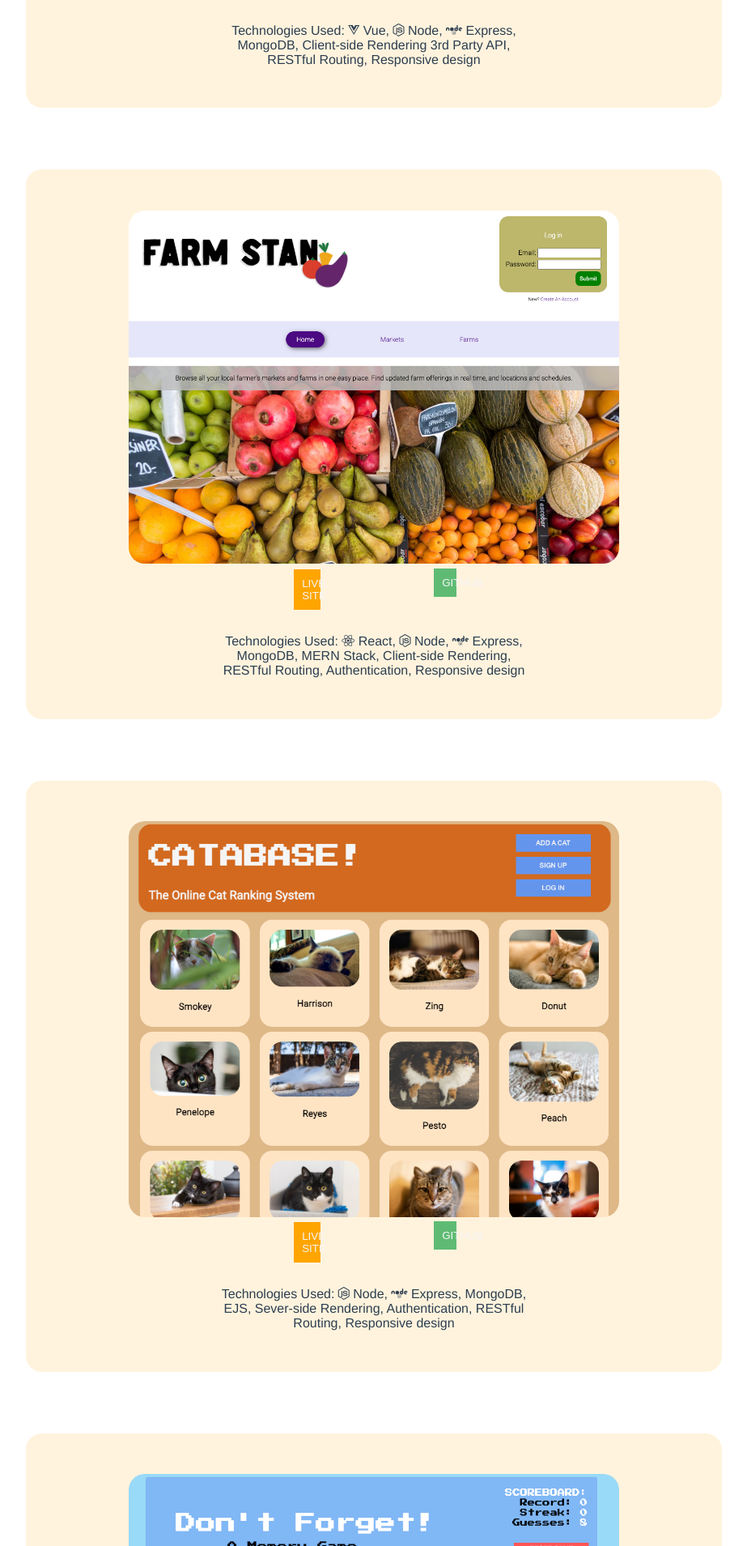
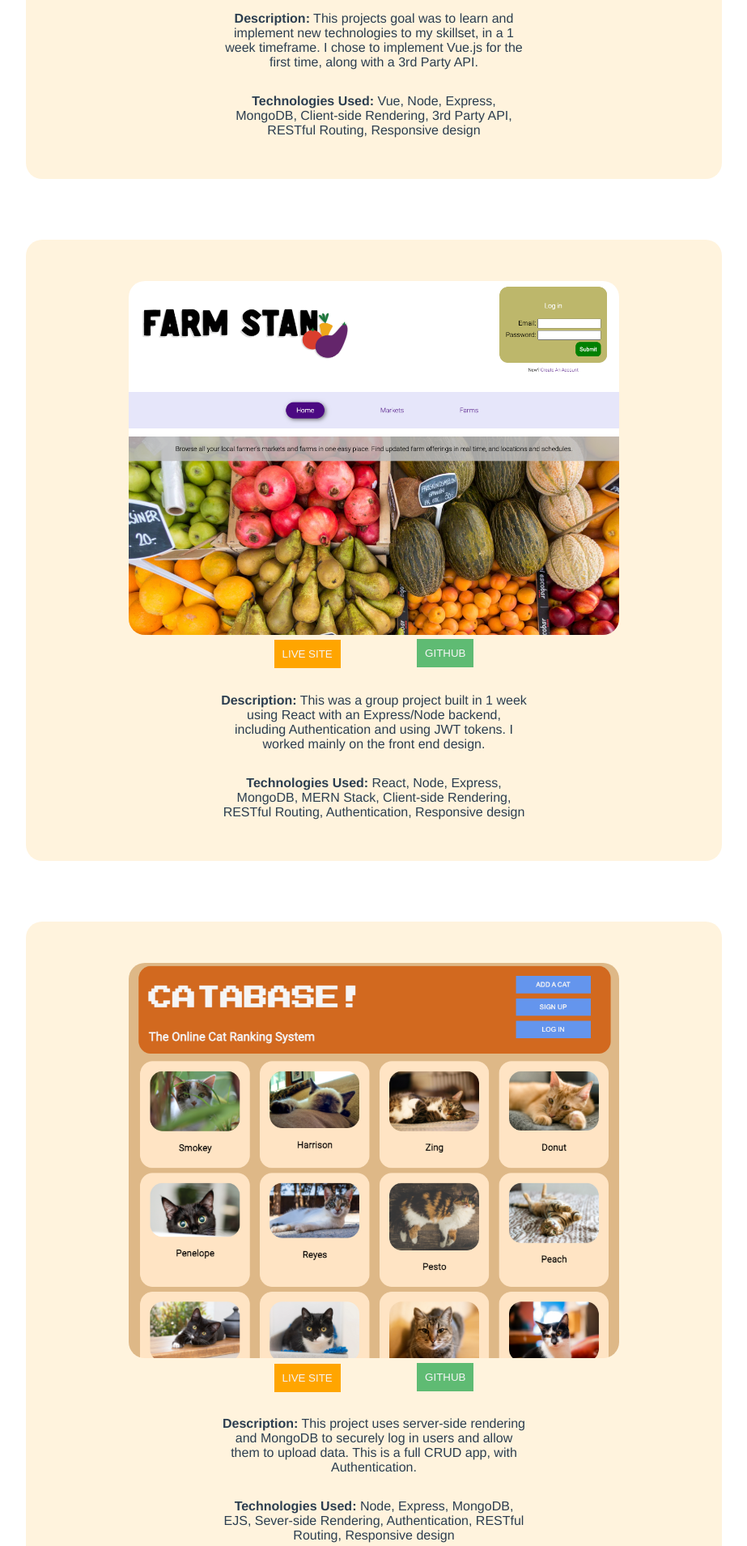
Before and after one commit to spencerhaugh/portfolio, a Vue app: page /#/projects in a window 1280 px wide. Shown: the part 711-2620 px from the top of the page at 81% size, without its empty margins (178-1101 px from the left). Built offline with nearby package versions, Linux system fonts and the light colour scheme.

Commit message:
Add project descriptions

```diff
--- a/src/views/Projects.vue
+++ b/src/views/Projects.vue
@@ -10,10 +10,16 @@
               <a href="https://mystifying-mccarthy-7142e6.netlify.app/" target="_blank"><button class='live-site'>LIVE SITE</button></a>
               <a href="https://github.com/spencerhaugh/leftovers-app" target="_blank"><button class='github-code'>GITHUB</button></a>
             </div>
+            <div class="description">
+                <strong>Description:</strong> This projects goal was to learn and implement
+                new technologies to my skillset, in a 1 week timeframe.
+                I chose to implement Vue.js for the first time,
+                along with a 3rd Party API.
+              </div>
             <div class="tech">
-                Technologies Used: <i class="fab fa-vuejs"></i> Vue,
-                <i class="fab fa-node-js"></i> Node, <i class="fab fa-node"></i> Express, MongoDB,
-                Client-side Rendering
+                <strong>Technologies Used:</strong> Vue,
+                Node, Express, MongoDB,
+                Client-side Rendering,
                 3rd Party API, RESTful Routing, Responsive design
               </div>
           </div>
@@ -25,10 +31,17 @@
               <a href="https://farm-stan-client.herokuapp.com/" target="_blank"><button class='live-site'>LIVE SITE</button></a>
               <a href="https://github.com/spencerhaugh/farmstan-app" target="_blank"><button class='github-code'>GITHUB</button></a>
             </div>
+            <div class="description">
+                <strong>Description:</strong> This was a group project built in 1 week using
+                React with an Express/Node backend, including Authentication
+                and using JWT tokens. I worked mainly on the
+                front end design.
+              </div>
             <div class="tech">
-                Technologies Used: <i class="fab fa-react"></i> React,
-                <i class="fab fa-node-js"></i> Node, <i class="fab fa-node"></i> Express, MongoDB, MERN Stack,
-                Client-side Rendering, RESTful Routing, Authentication, Responsive design
+                <strong>Technologies Used:</strong> React,
+                Node, Express,
+                MongoDB, MERN Stack, Client-side Rendering,
+                RESTful Routing, Authentication, Responsive design
               </div>
           </div>
 
@@ -39,9 +52,14 @@
               <a href="https://enigmatic-island-67697.herokuapp.com/catabase" target="_blank"><button class='live-site'>LIVE SITE</button></a>
               <a href="https://github.com/spencerhaugh/cats-app" target="_blank"><button class='github-code'>GITHUB</button></a>
             </div>
+            <div class="description">
+                <strong>Description:</strong> This project uses server-side rendering
+                and MongoDB to securely log in users and allow them to
+                upload data. This is a full CRUD app, with Authentication.
+              </div>
             <div class="tech">
-                Technologies Used: <i class="fab fa-node-js"></i> Node, <i class="fab fa-node"></i> Express,
-                MongoDB, EJS, Sever-side Rendering,
+                <strong>Technologies Used:</strong> Node,
+                Express, MongoDB, EJS, Sever-side Rendering,
                 Authentication, RESTful Routing, Responsive design
               </div>
           </div>
@@ -53,8 +71,13 @@
               <a href="https://spencerhaugh.github.io/memory-app/index.html" target="_blank"><button  class='live-site'>LIVE SITE</button></a>
               <a href="https://github.com/spencerhaugh/memory-app" target="_blank"><button class='github-code'>GITHUB</button></a>
             </div>
+            <div class="description">
+                <strong>Description:</strong> This project was an exercise in game logic
+                and DOM manipulation. The goal was to code a game in 1 week,
+                with win/loss logic using only HTML, CSS, and jQuery.
+              </div>
             <div class="tech">
-                Technologies Used: jQuery, <i class="fab fa-html5"></i> HTML, <i class="fab fa-css3-alt"></i>
+                <strong>Technologies Used:</strong> jQuery, HTML,
                 CSS, Responsive design
               </div>
           </div>
@@ -94,7 +117,6 @@ export default {
     border-radius: 20px;
   }
   button {
-    width: 40%;
     border: none;
     padding: 10px;
     margin-top: 8%;
@@ -116,6 +138,10 @@ export default {
     background-color: rgb(95, 187, 115);
     color: whitesmoke;
   }
+  .description {
+    width: 50%;
+    margin-top: 4%;
+  }
   .tech {
     width: 50%;
     margin-top: 4%;
```
